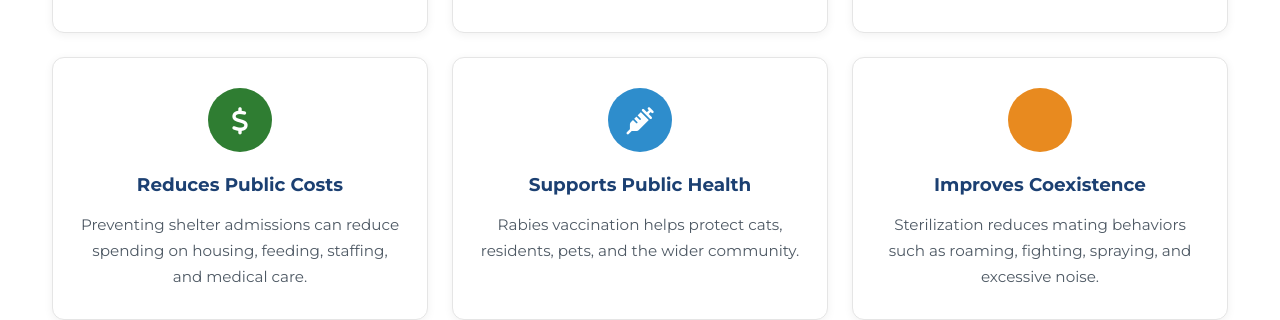
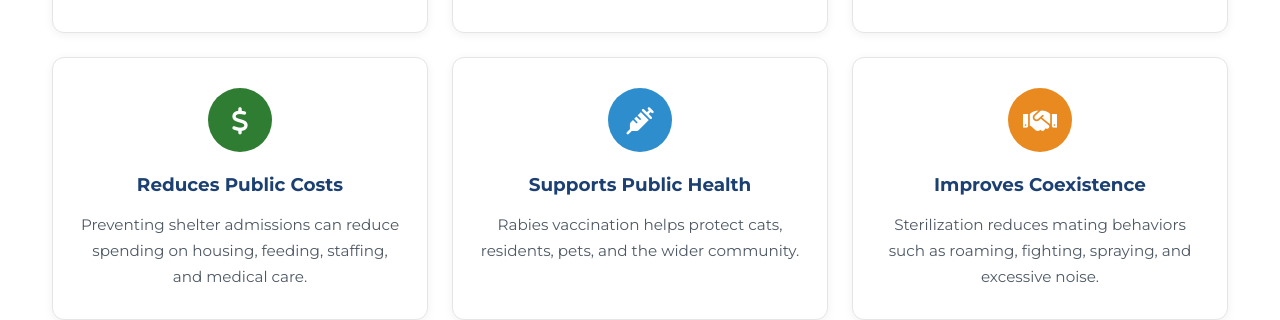
Before and after one commit to whitleybacon/gwinnett-animal-advocacy-alliance, a Jekyll site: the page built from issues/community-cats-tnr/index.html, in a window 1280 px wide. Shown: the part 2173-2493 px from the top of the page. Built offline with Jekyll 4.4.1, drawn with Linux system fonts in a browser that asks for light colours.

Commit message:
Update index.html

```diff
--- a/issues/community-cats-tnr/index.html
+++ b/issues/community-cats-tnr/index.html
@@ -642,7 +642,7 @@ title: Community Cats & TNVR
 
         <div class="benefit-card">
             <div class="benefit-icon">
-                <i class="fas fa-people-roof"></i>
+                <i class="fas fa-handshake"></i>
             </div>
             <h3>Improves Coexistence</h3>
             <p>
```
